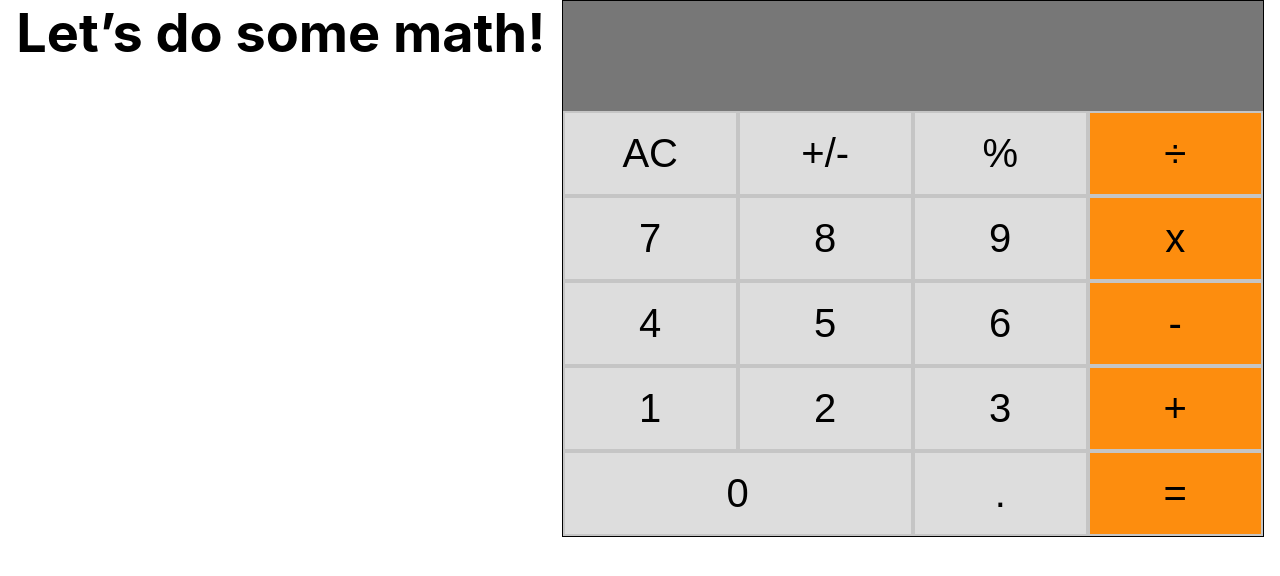
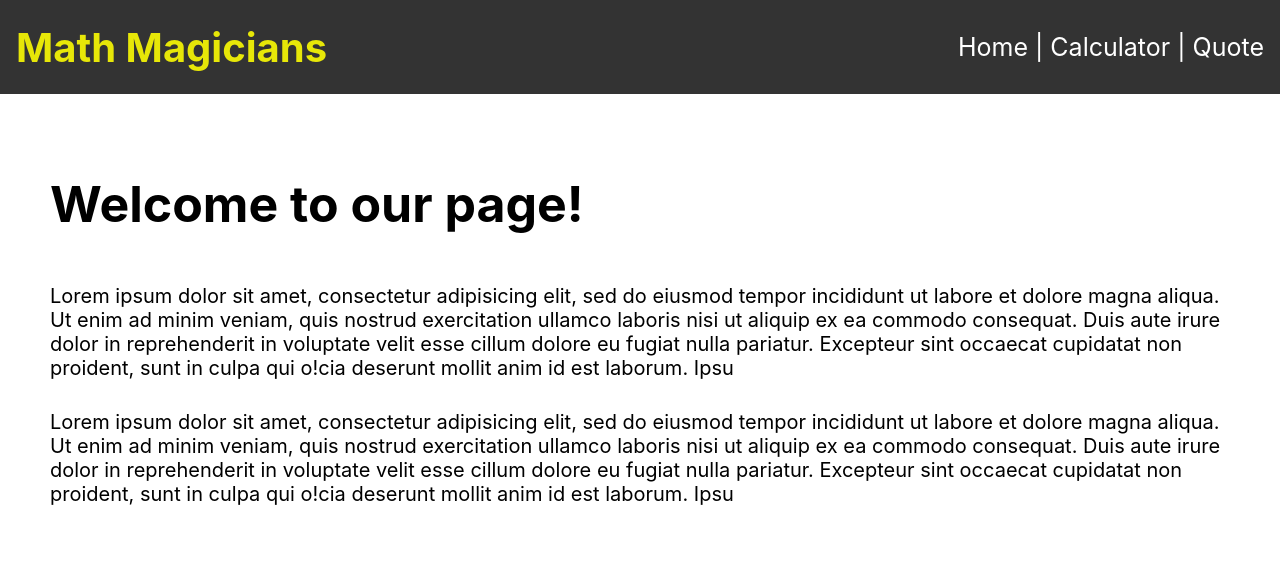
Before and after one commit to akshay-narkar/Calculator-React, a React (Create React App) app: page / in a window 1280 px wide. Shown: the top 576 px of the page. Built offline with nearby package versions, Linux system fonts and the light colour scheme.

Commit message:
Update index using Browser route and link to Homeroutes component

```diff
--- a/src/index.js
+++ b/src/index.js
@@ -2,11 +2,14 @@ import React from 'react';
 import ReactDOM from 'react-dom';
 import './index.css';
 import './App.css';
-import App from './components/App';
+import { BrowserRouter } from 'react-router-dom';
+import Home from './components/Homeroutes';
 
 ReactDOM.render(
-  <React.StrictMode>
-    <App />
-  </React.StrictMode>,
+
+  <BrowserRouter>
+    <Home />
+
+  </BrowserRouter>,
   document.getElementById('root'),
 );
```
